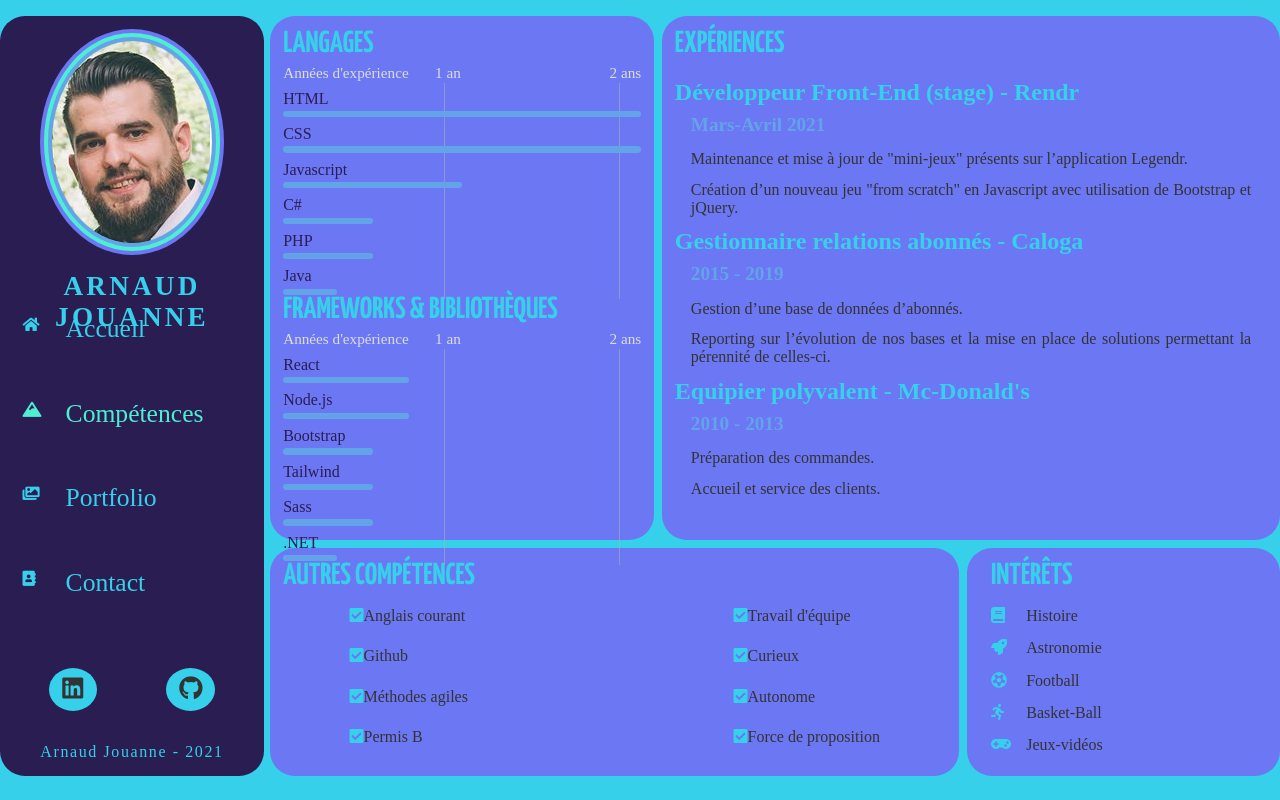
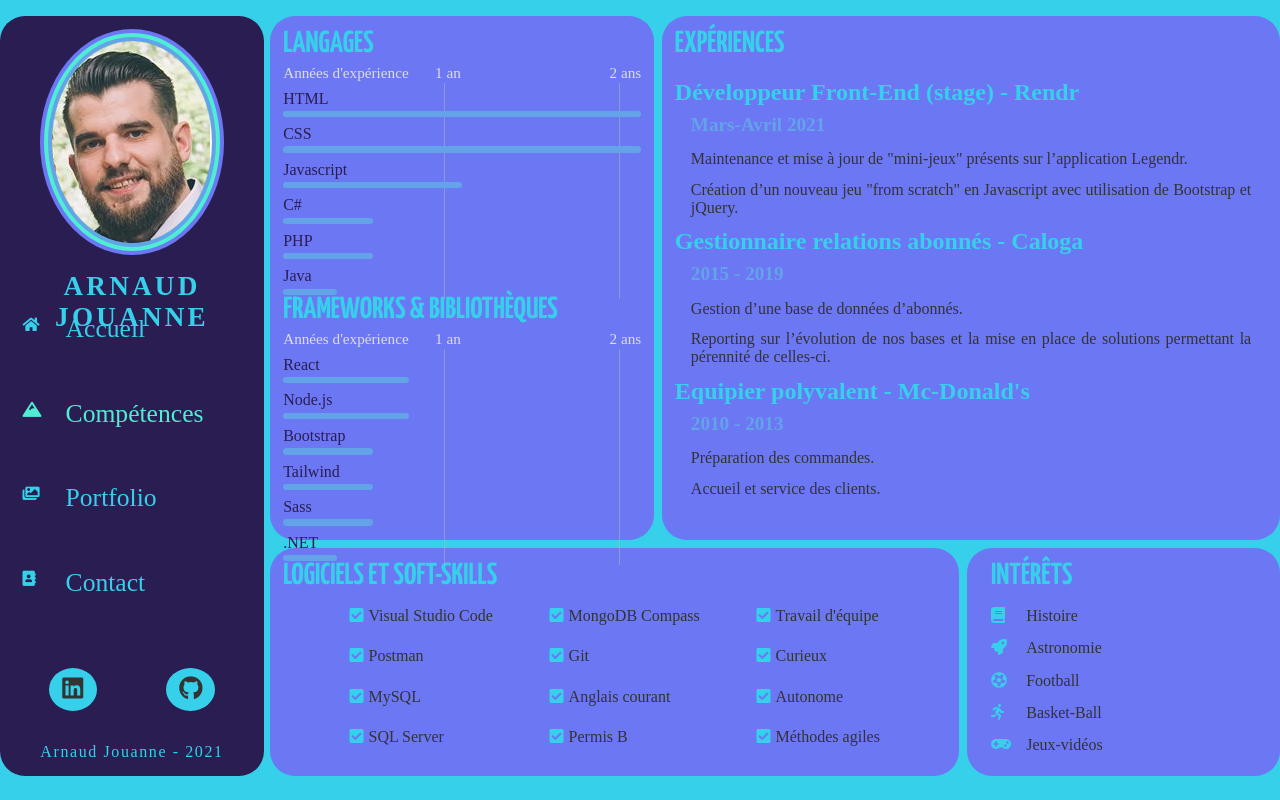
Before and after one commit to Nonos2k12/Site_CV_React, a React (Create React App) app: page /competences in a window 1280 px wide. Built offline with nearby package versions, Linux system fonts and the light colour scheme; a web font is replaced by a local one.

Commit message:
Change the name of the otherSkills section & add a third column to add software than I use

```diff
--- a/src/components/OtherSkills.js
+++ b/src/components/OtherSkills.js
@@ -3,17 +3,31 @@ import React from "react";
 const OtherSkills = () => {
   return (
     <div className="otherSkills">
-      <h3>Autres compétences</h3>
+      <h3>Logiciels et Soft-Skills</h3>
       <div className="list">
         <ul>
           <li>
-            <i className="fas fa-check-square"></i>Anglais courant
+            <i className="fas fa-check-square"></i>Visual Studio Code
           </li>
           <li>
-            <i className="fas fa-check-square"></i>Github
+            <i className="fas fa-check-square"></i>Postman
           </li>
           <li>
-            <i className="fas fa-check-square"></i>Méthodes agiles
+            <i className="fas fa-check-square"></i>MySQL
+          </li>
+          <li>
+            <i className="fas fa-check-square"></i>SQL Server
+          </li>
+        </ul>
+        <ul>
+          <li>
+            <i className="fas fa-check-square"></i>MongoDB Compass
+          </li>
+          <li>
+            <i className="fas fa-check-square"></i>Git
+          </li>
+          <li>
+            <i className="fas fa-check-square"></i>Anglais courant
           </li>
           <li>
             <i className="fas fa-check-square"></i>Permis B
@@ -30,7 +44,7 @@ const OtherSkills = () => {
             <i className="fas fa-check-square"></i>Autonome
           </li>
           <li>
-            <i className="fas fa-check-square"></i>Force de proposition
+            <i className="fas fa-check-square"></i>Méthodes agiles
           </li>
         </ul>
       </div>
--- a/src/styles/pages/_knowledges.scss
+++ b/src/styles/pages/_knowledges.scss
@@ -165,6 +165,7 @@
 
           i {
             color: $color-5;
+            padding-right: 5px;
           }
         }
       }
```
